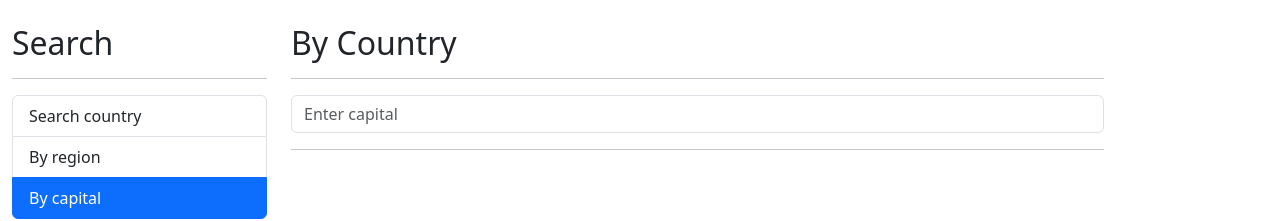
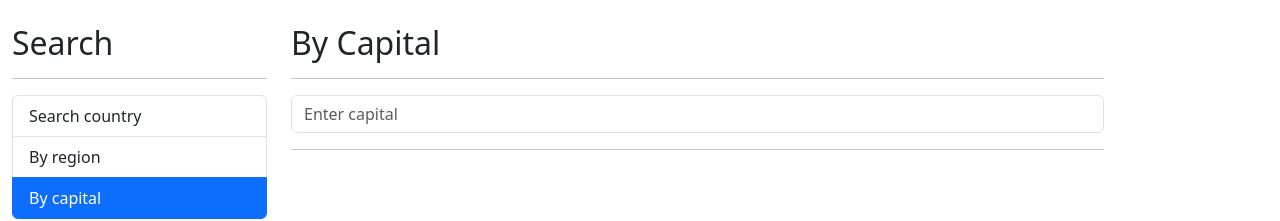
Before and after one commit to moive/countryApp, an Angular app: page /capital in a window 1280 px wide. Shown: the top 221 px of the page. Built offline with nearby package versions, Linux system fonts and the light colour scheme.

Commit message:
added css-animated

```diff
--- a/src/app/country/components/country-table/country-table.component.html
+++ b/src/app/country/components/country-table/country-table.component.html
@@ -13,7 +13,10 @@
       </tr>
     </thead>
     <tbody>
-      <tr *ngFor="let country of countries; let i = index">
+      <tr
+        *ngFor="let country of countries; let i = index"
+        class="animate__animated animated__fadeIn animated__faster"
+      >
         <td>{{ i + 1 }}</td>
         <td>
           <img
--- a/src/app/country/pages/by-capital/by-capital.component.html
+++ b/src/app/country/pages/by-capital/by-capital.component.html
@@ -1,4 +1,4 @@
-<h2>By Country</h2>
+<h2>By Capital</h2>
 <hr />
 
 <div class="row">
--- a/src/index.html
+++ b/src/index.html
@@ -12,6 +12,10 @@
       integrity="sha384-aFq/bzH65dt+w6FI2ooMVUpc+21e0SRygnTpmBvdBgSdnuTN7QbdgL+OapgHtvPp"
       crossorigin="anonymous"
     />
+    <link
+      rel="stylesheet"
+      href="https://cdnjs.cloudflare.com/ajax/libs/animate.css/4.1.1/animate.min.css"
+    />
   </head>
   <body>
     <app-root></app-root>
```
